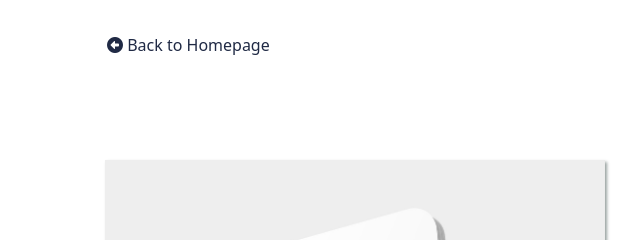
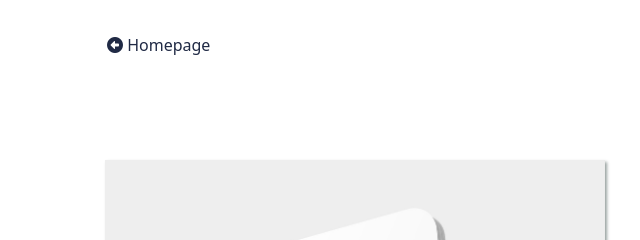
Before and after one commit to FatemeAmlahi/portfolio-faeze, a plain HTML site: page character.html in a window 1280 px wide. Shown: the top 240 px of the page, 0-640 px from the left. Drawn offline with nearby package versions, Linux system fonts and the light colour scheme.

Commit message:
changed some navigation title

```diff
--- a/character.html
+++ b/character.html
@@ -38,7 +38,7 @@
     <div class="container">
       <div class="d-flex justify-content-between">
         <a href="./index.html#portfolio" class="homepageButton">
-          <i class="fa-solid fa-circle-left"></i> Back to Homepage</a
+          <i class="fa-solid fa-circle-left"></i> Homepage</a
         >
         <a href="./instagram.html" class="homepageButton">
           Next Page <i class="fa-solid fa-circle-right"></i>
```
Also changed, not shown: instagram.html (+1 -1 lines), layout.html (+1 -1 lines), logo.html (+1 -1 lines), motion.html (+1 -1 lines), photomontage.html (+1 -1 lines), stationary.html (+1 -1 lines), typography.html (+1 -1 lines), web.html (+1 -1 lines).
